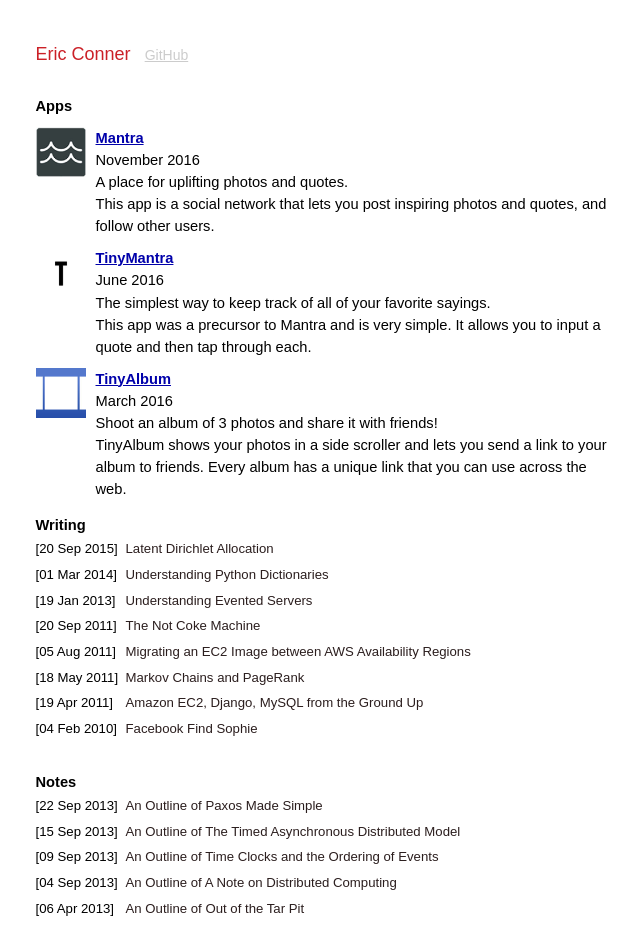
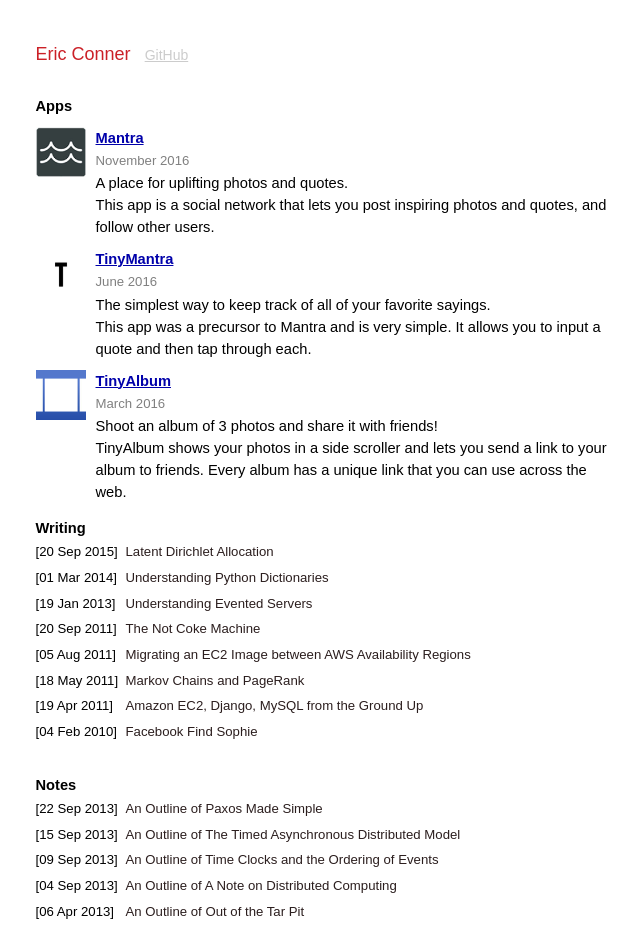
Before and after one commit to econner/econner.github.com, a Jekyll site: the page built from index.html, in a window 1280 px wide. Shown: the whole page, without its empty margins (311-951 px from the left). Built offline with Jekyll 4.4.1, drawn with Linux system fonts in a browser that asks for light colours.

Commit message:
Fix index.

```diff
--- a/index.html
+++ b/index.html
@@ -11,7 +11,7 @@ title: Eric Conner
     </div>
     <div style="float: left; padding-left: 10px; width: 35em">
       <h4><a href="/mantra.html">Mantra</a></h4>
-      November 2016<br/>
+      <span style="color: gray; font-size: 0.9em">November 2016</span><br/>
       A place for uplifting photos and quotes.<br/>
       This app is a social network that lets you post inspiring photos and quotes, and
       follow other users.
@@ -25,7 +25,7 @@ title: Eric Conner
     </div>
     <div style="float: left; padding-left: 10px; width: 35em">
       <h4><a href="/tiny-mantra.html">TinyMantra</a></h4>
-      June 2016<br/>
+      <span style="color: gray; font-size: 0.9em">June 2016</span><br/>
       The simplest way to keep track of all of your favorite sayings.<br/>
       This app was a precursor to Mantra and is very simple. It allows you to input
       a quote and then tap through each.
@@ -39,7 +39,7 @@ title: Eric Conner
     </div>
     <div style="float: left; padding-left: 10px; width: 35em">
       <h4><a href="https://itunes.apple.com/us/app/tinyalbum/id1090702776?mt=8">TinyAlbum</a></h4>
-      March 2016<br/>
+      <span style="color: gray; font-size: 0.9em">March 2016</span><br/>
       Shoot an album of 3 photos and share it with friends!<br/>
       TinyAlbum shows your photos in a side scroller and lets you send a link to your album to friends. Every album has a unique link that you can use across the web.
     </div>
```
